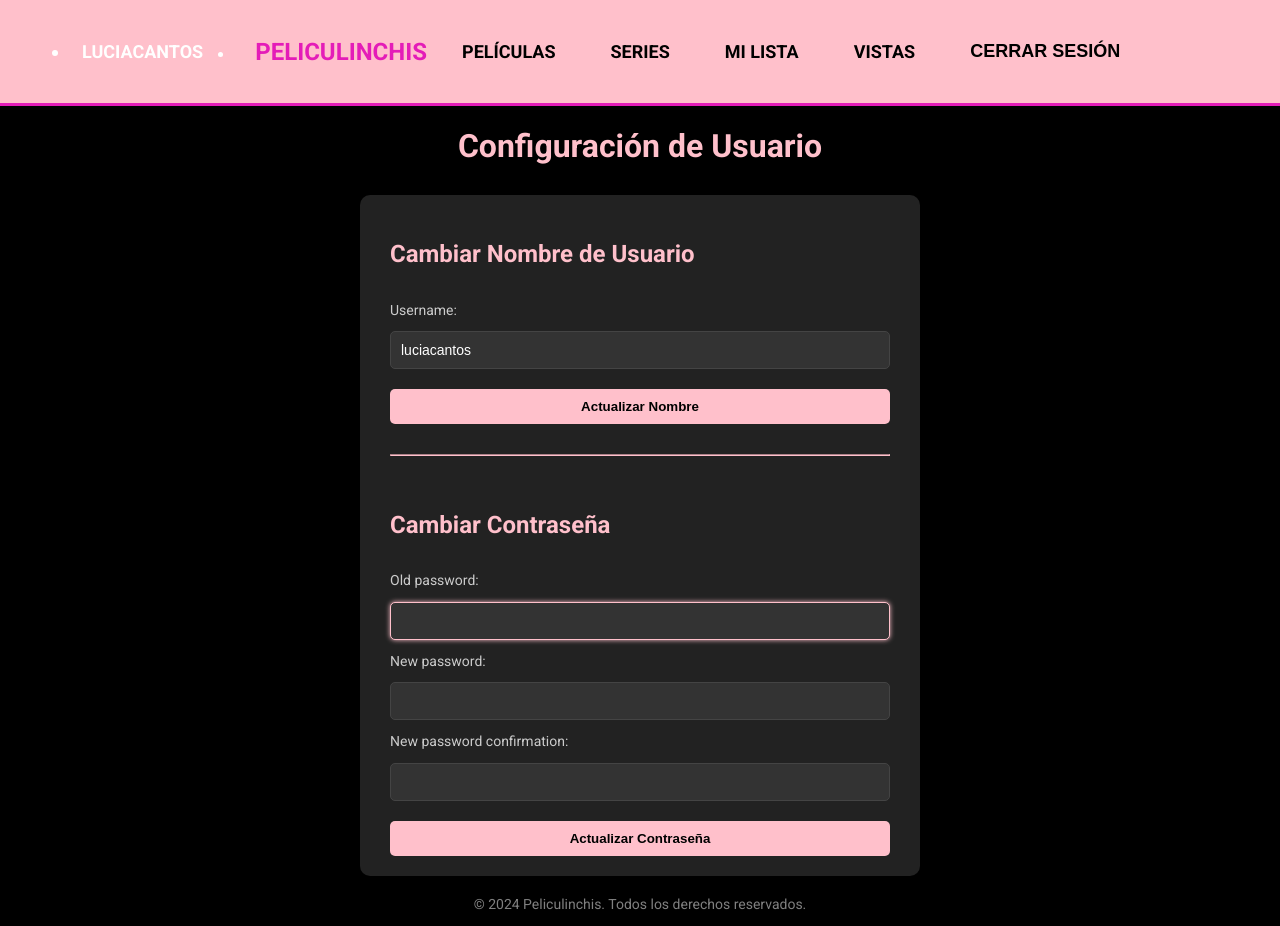
After one commit to luciacantos/peliculotes, a Django app: page /settings/ in a window 1280 px wide. The commit adds this page. Run offline with Django 5.2, Linux system fonts and the light colour scheme; a user stored in the database is signed in; data comes from the database, SQL or seed files in the repository; both versions use the stored data as it was after the commit; data that the repository does not hold is empty.

Commit message:
una pagina para que el usuario cambie de nombre y esas cosas

```diff
--- a/netflixuax/movies/forms.py
+++ b/netflixuax/movies/forms.py
@@ -1,6 +1,8 @@
 from django import forms
 from django.contrib.auth.forms import UserCreationForm
 from django.contrib.auth.models import User
+from .models import UserProfile
+
 
 class CustomUserCreationForm(UserCreationForm):
     class Meta:
@@ -16,3 +18,20 @@ class CustomUserCreationForm(UserCreationForm):
             'password1': None,
             'password2': None,
         }
+
+
+class UpdateUsernameForm(forms.ModelForm):
+    class Meta:
+        model = User
+        fields = ['username']
+        widgets = {
+            'username': forms.TextInput(attrs={'class': 'form-control', 'placeholder': 'Nuevo nombre de usuario'}),
+        }
+
+class UserGenresForm(forms.ModelForm):
+    class Meta:
+        model = UserProfile  # Suponiendo que tienes un modelo UserProfile relacionado
+        fields = ['favorite_genres']
+        widgets = {
+            'favorite_genres': forms.CheckboxSelectMultiple(attrs={'class': 'form-check'}),
+        }
--- a/netflixuax/movies/models.py
+++ b/netflixuax/movies/models.py
@@ -1,4 +1,6 @@
 from django.db import models
+from django.db.models.signals import post_save
+from django.dispatch import receiver
 from django.contrib.auth.models import User
 
 # Create your models here.
@@ -53,3 +55,26 @@ class ViewedSeries(models.Model):
     user = models.ForeignKey(User, on_delete=models.CASCADE)
     series = models.ForeignKey(Series, on_delete=models.CASCADE)
     liked = models.BooleanField(null=True, blank=True)  # Permite valores True, False o null
+
+class UserProfile(models.Model):
+    user = models.OneToOneField(User, on_delete=models.CASCADE, related_name='profile')
+    favorite_genres = models.ManyToManyField('Genre', blank=True)
+
+    def __str__(self):
+        return self.user.username
+
+class Genre(models.Model):
+    name = models.CharField(max_length=50)
+
+    def __str__(self):
+        return self.name
+
+
+@receiver(post_save, sender=User)
+def create_user_profile(sender, instance, created, **kwargs):
+    if created:
+        UserProfile.objects.create(user=instance)
+
+@receiver(post_save, sender=User)
+def save_user_profile(sender, instance, **kwargs):
+    instance.profile.save()
--- a/netflixuax/movies/static/style.css
+++ b/netflixuax/movies/static/style.css
@@ -88,6 +88,25 @@ header {
     background: none;
     border: none;
     cursor: pointer;
+}
+
+
+/* Enlace del usuario */
+.user-link {
+    text-decoration: none;
+    color: white; /* Blanco para resaltar */
+    font-size: 18px;
+    text-transform: uppercase;
+    font-weight: bold;
+    padding: 5px 10px; /* Espaciado interno */
+    border: 2px solid transparent; /* Borde transparente por defecto */
+    transition: all 0.3s ease;
+}
+
+.user-link:hover {
+    border: 2px solid white; /* Borde blanco al pasar el cursor */
+    border-radius: 5px; /* Esquinas redondeadas */
+    background-color: rgba(255, 255, 255, 0.2); /* Fondo semitransparente */
 }
 
 
@@ -277,3 +296,44 @@ h1, h2, h3, h4, h5, h6, p, a, span {
 .rating-buttons a:hover {
     opacity: 0.8;
 }
+
+/* Estilo de los formularios */
+form {
+    display: flex;
+    flex-direction: column;
+    gap: 10px;
+}
+
+form label {
+    font-size: 14px;
+    color: #ccc;
+}
+
+form input {
+    padding: 10px;
+    border: 1px solid #444;
+    background-color: #333;
+    color: white;
+    border-radius: 5px;
+    font-size: 14px;
+}
+
+form input:focus {
+    outline: none;
+    border-color: pink;
+    box-shadow: 0 0 5px pink;
+}
+
+form button {
+    transition: all 0.3s ease;
+}
+
+form button:hover {
+    background-color: #ff69b4;
+}
+
+/* Caja de configuración */
+div {
+    font-family: 'Roboto', sans-serif;
+    line-height: 1.6;
+}
--- a/netflixuax/movies/templates/movies/base.html
+++ b/netflixuax/movies/templates/movies/base.html
@@ -15,7 +15,7 @@
                 <!-- Usuario a la izquierda -->
                 <li class="user">
                     {% if user.is_authenticated %}
-                        <span>{{ user.username }}</span>
+                        <a href="{% url 'user_settings' %}" class="user-link">{{ user.username }}</a>
                     {% endif %}
                 </li>
 
@@ -44,6 +44,7 @@
     </header>
 
 
+
     <main>
         {% block content %}
         {% endblock %}
--- /dev/null
+++ b/netflixuax/movies/templates/movies/settings.html
@@ -0,0 +1,34 @@
+{% extends 'movies/base.html' %}
+
+{% block title %}Configuración de Usuario{% endblock %}
+
+{% block content %}
+<h1 style="text-align: center; color: pink; font-size: 2rem; margin-bottom: 30px;">Configuración de Usuario</h1>
+
+<div style="max-width: 500px; margin: 0 auto; background: #222; padding: 20px 30px; border-radius: 10px; color: white; box-shadow: 0 4px 8px rgba(0, 0, 0, 0.2);">
+
+    <!-- Cambiar Nombre de Usuario -->
+    <form method="POST" style="margin-bottom: 30px;">
+        {% csrf_token %}
+        <h2 style="color: pink; font-size: 1.5rem; margin-bottom: 15px;">Cambiar Nombre de Usuario</h2>
+        {{ username_form.username.label_tag }}
+        {{ username_form.username }}
+        <button type="submit" name="update_username" style="background-color: pink; color: black; padding: 10px 15px; border: none; border-radius: 5px; cursor: pointer; font-weight: bold; margin-top: 10px;">Actualizar Nombre</button>
+    </form>
+
+    <hr style="border-color: pink; margin: 30px 0;">
+
+    <!-- Cambiar Contraseña -->
+    <form method="POST">
+        {% csrf_token %}
+        <h2 style="color: pink; font-size: 1.5rem; margin-bottom: 15px;">Cambiar Contraseña</h2>
+        {{ password_form.old_password.label_tag }}
+        {{ password_form.old_password }}
+        {{ password_form.new_password1.label_tag }}
+        {{ password_form.new_password1 }}
+        {{ password_form.new_password2.label_tag }}
+        {{ password_form.new_password2 }}
+        <button type="submit" name="update_password" style="background-color: pink; color: black; padding: 10px 15px; border: none; border-radius: 5px; cursor: pointer; font-weight: bold; margin-top: 10px;">Actualizar Contraseña</button>
+    </form>
+</div>
+{% endblock %}
--- a/netflixuax/movies/urls.py
+++ b/netflixuax/movies/urls.py
@@ -1,5 +1,5 @@
 from django.urls import path
-from .views import register, home_view, my_list, add_movie, remove_favorite, series_view, movies_view, remove_favorite_series, add_series, mark_as_viewed_movie, mark_as_viewed_series, viewed_list, movie_detail
+from .views import register, home_view, my_list, add_movie, remove_favorite, series_view, movies_view, remove_favorite_series, add_series, mark_as_viewed_movie, mark_as_viewed_series, viewed_list, movie_detail, user_settings
 from django.contrib.auth import views as auth_views
 from . import views
 
@@ -11,6 +11,7 @@ urlpatterns = [
     path('login/', auth_views.LoginView.as_view(template_name='movies/login.html'), name='login'),
     path('logout/', auth_views.LogoutView.as_view(), name='logout'),
     path('my_list/', views.my_list, name='my_list'),
+    path('settings/', views.user_settings, name='user_settings'),
     path('add_movie/<int:movie_id>/', views.add_movie, name='add_movie'),
     path('remove_favorite/<int:movie_id>/', views.remove_favorite, name='remove_favorite'),
     path('add_series/<int:series_id>/', views.add_series, name='add_series'),
@@ -24,4 +25,5 @@ urlpatterns = [
     path('movie/<int:movie_id>/dislike/', views.dislike_movie, name='dislike_movie'),
     path('series/<int:series_id>/like/', views.like_series, name='like_series'),
     path('series/<int:series_id>/dislike/', views.dislike_series, name='dislike_series'),
+    path('user/favorites/', views.user_favorites, name='user_favorites'),
 ]
--- a/netflixuax/movies/views.py
+++ b/netflixuax/movies/views.py
@@ -1,9 +1,9 @@
 from django.shortcuts import render, redirect, get_object_or_404
-from .models import Movie, FavouriteMovie, Series, FavouriteSeries, ViewedMovie, ViewedSeries
+from .models import Movie, FavouriteMovie, Series, FavouriteSeries, ViewedMovie, ViewedSeries, UserProfile
 from django.contrib.auth.decorators import login_required
-from django.contrib.auth.forms import AuthenticationForm
-from django.contrib.auth import login, logout
-from .forms import CustomUserCreationForm
+from django.contrib.auth.forms import AuthenticationForm, PasswordChangeForm
+from django.contrib.auth import login, logout, update_session_auth_hash
+from .forms import CustomUserCreationForm, UpdateUsernameForm, UserGenresForm
 from django.db.models import Q
 
 
@@ -64,6 +64,58 @@ def home_view(request):
     else:
         suggestions = Movie.objects.all()[:10]  # Mostrar cualquier película para usuarios no autenticados
     return render(request, 'movies/home.html', {'suggestions': suggestions})
+
+
+@login_required
+def user_settings(request):
+    user = request.user
+
+    # Asegurarse de que el perfil exista
+    if not hasattr(user, 'profile'):
+        UserProfile.objects.create(user=user)
+
+    username_form = UpdateUsernameForm(instance=user)
+    password_form = PasswordChangeForm(user)
+    genres_form = UserGenresForm(instance=user.profile)
+
+    if request.method == 'POST':
+        if 'update_username' in request.POST:
+            username_form = UpdateUsernameForm(request.POST, instance=user)
+            if username_form.is_valid():
+                username_form.save()
+                return redirect('user_settings')
+        elif 'update_password' in request.POST:
+            password_form = PasswordChangeForm(user, request.POST)
+            if password_form.is_valid():
+                user = password_form.save()
+                update_session_auth_hash(request, user)
+                return redirect('user_settings')
+        elif 'update_genres' in request.POST:
+            genres_form = UserGenresForm(request.POST, instance=user.profile)
+            if genres_form.is_valid():
+                genres_form.save()
+                return redirect('user_settings')
+
+    context = {
+        'username_form': username_form,
+        'password_form': password_form,
+        'genres_form': genres_form,
+    }
+    return render(request, 'movies/settings.html', context)
+
+
+@login_required
+def user_favorites(request):
+    user = request.user
+    favorite_movies = Movie.objects.filter(liked_by=user)
+    favorite_series = Series.objects.filter(liked_by=user)
+
+    context = {
+        'favorite_movies': favorite_movies,
+        'favorite_series': favorite_series,
+    }
+    return render(request, 'movies/favorites.html', context)
+
 
 @login_required
 def logout_view(request):
```
Also changed, not shown: netflixuax/movies/templates/movies/favorites.html (+30 -5 lines), netflixuax/db.sqlite3, netflixuax/movies/migrations/0013_genre_userprofile.py (added).
